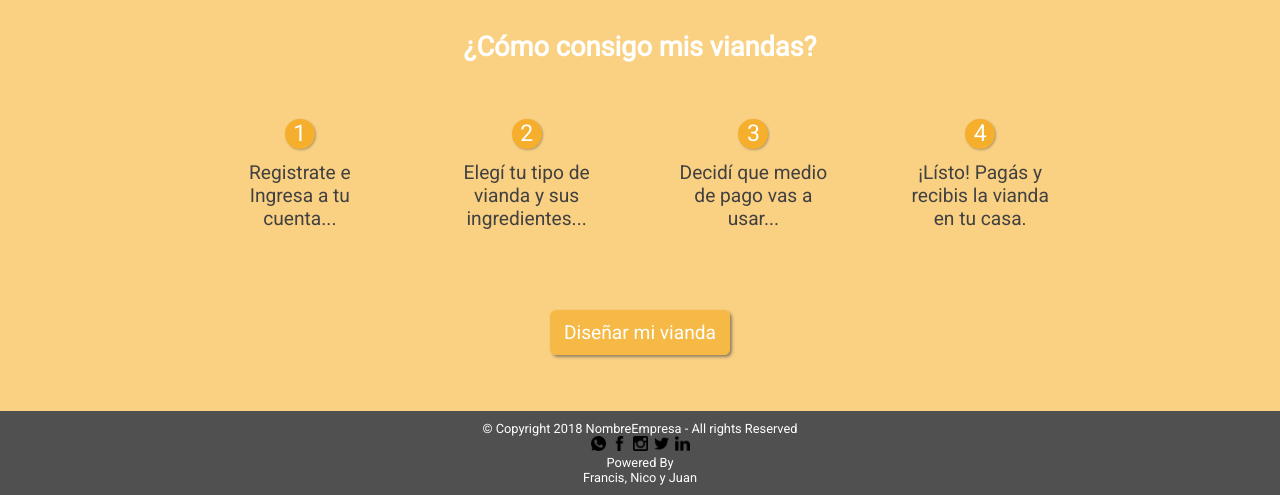
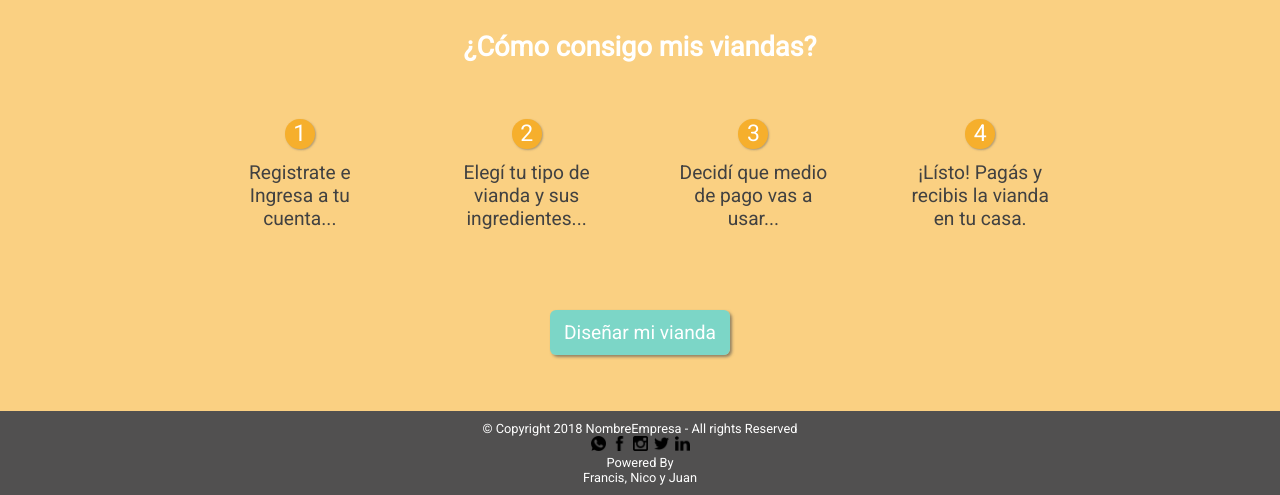
Before and after one commit to nicomosi/dh-proyecto-final, a PHP site: page / in a window 1280 px wide. Shown: the part 1020-1515 px from the top of the page. Run offline with PHP 8.4, Linux system fonts and the light colour scheme; some libraries are stand-ins or nearby versions.

Commit message:
home nuevo 2

```diff
--- a/css/estilos-nico.css
+++ b/css/estilos-nico.css
@@ -160,10 +160,10 @@ transition: 0.4s;
   .pasos .contenedor-btn-diseñar{
     width: 100%;
   }
- .pasos div a{
+  .pasos .contenedor-btn-diseñar a{
    align-items: center;
    border-radius: 6px;
-   background-color: rgba(246, 175, 44, 0.7);
+   background-color: rgba(93, 217, 217, 0.8);
    box-shadow: 2px 2px 3px rgba(80, 80, 80, 0.61);
    color: white;
    display: flex;
@@ -337,10 +337,10 @@ transition: 0.4s;
 .pasos .contenedor-btn-diseñar{
   width: 100%;
 }
-.pasos div a{
+.pasos .contenedor-btn-diseñar a{
  align-items: center;
  border-radius: 6px;
- background-color: rgba(246, 175, 44, 0.7);
+ background-color: rgba(93, 217, 217, 0.8);
  box-shadow: 2px 2px 3px rgba(80, 80, 80, 0.61);
  color: white;
  display: flex;
```
